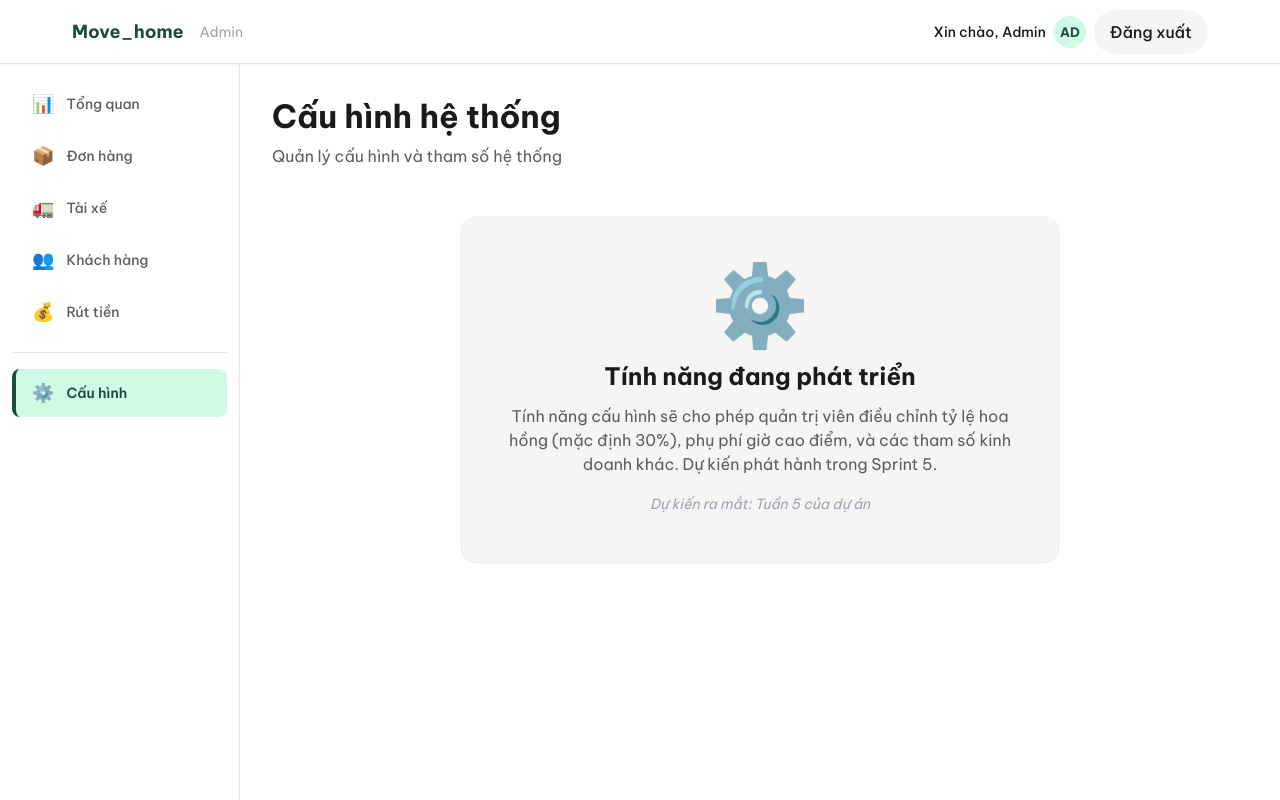
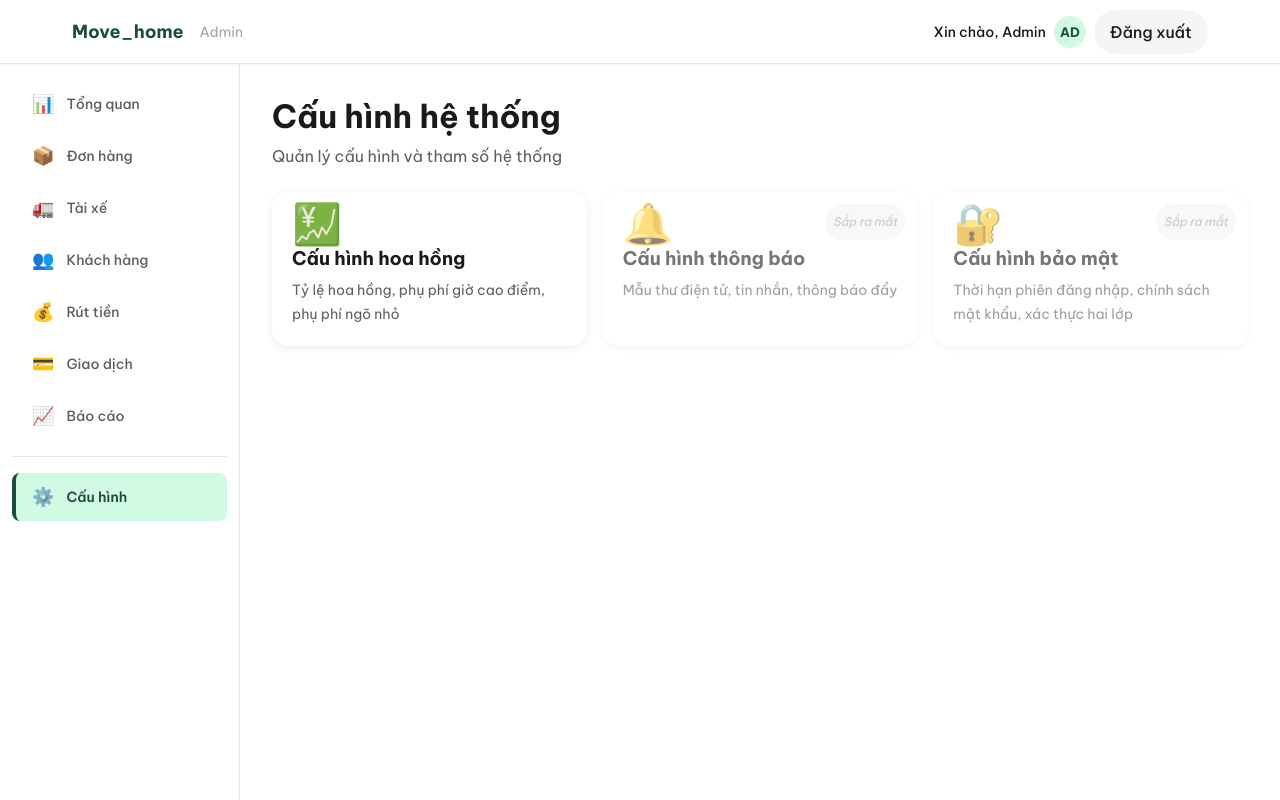
Before and after one commit to TriNM2505/move-home, a plain HTML site: page frontend/pages/admin/settings.html in a window 1280 px wide. Drawn offline with Linux system fonts and the light colour scheme.

Commit message:
fix(admin): unify sidebar to 8 items across all 12 admin pages
Sidebar updated from 6 items Sprint 1 to 8 items unified across:

6 Sprint 1 pages (multi-line format):
- dashboard.html
- orders.html
- drivers.html
- customers.html
- withdrawals.html
- settings.html (updated to landing menu with 3 cards)

6 Member 5 pages (minified format):
- order-detail.html
- driver-detail.html
- customer-detail.html
- transactions.html
- commission-settings.html
- reports.html

New sidebar items:
- Giao dịch (transactions.html)
- Báo cáo (reports.html)

Active state pattern:
- Direct match: dashboard/orders/drivers/customers/withdrawals/settings/transactions/reports active their own page
- Parent active for detail pages: order-detail -> Đơn hàng, driver-detail -> Tài xế, customer-detail -> Khách hàng, commission-settings -> Cấu hình

settings.html updated from empty state placeholder to landing menu with 3 cards:
- Cấu hình hoa hồng (active link to commission-settings.html)
- Cấu hình thông báo (Sắp ra mắt)
- Cấu hình bảo mật (Sắp ra mắt)

All text in Vietnamese with full diacritics.

```diff
--- a/frontend/pages/admin/settings.html
+++ b/frontend/pages/admin/settings.html
@@ -10,6 +10,67 @@
   <link href="https://fonts.googleapis.com/css2?family=Be+Vietnam+Pro:wght@400;500;600;700&display=swap&subset=vietnamese" rel="stylesheet">
 
   <link rel="stylesheet" href="../../css/styles.css">
+  <style>
+    .settings-grid {
+      display: grid;
+      grid-template-columns: repeat(3, 1fr);
+      gap: var(--spacing-lg);
+      margin-top: var(--spacing-2xl);
+    }
+
+    .settings-card {
+      background: var(--color-canvas);
+      border-radius: var(--rounded-xl);
+      padding: var(--spacing-xl);
+      box-shadow: var(--shadow-card, var(--shadow-level-1));
+      text-decoration: none;
+      color: inherit;
+      transition: transform 0.15s ease, box-shadow 0.15s ease;
+      position: relative;
+    }
+
+    .settings-card:hover:not(.disabled) {
+      transform: translateY(-2px);
+      box-shadow: var(--shadow-card-hover, var(--shadow-level-2));
+      text-decoration: none;
+    }
+
+    .settings-card.disabled {
+      opacity: 0.6;
+      cursor: not-allowed;
+    }
+
+    .settings-icon {
+      font-size: 40px;
+      margin-bottom: var(--spacing-md);
+    }
+
+    .settings-card h3 {
+      color: var(--color-ink);
+      margin-bottom: var(--spacing-sm);
+    }
+
+    .settings-card p {
+      color: var(--color-body);
+      font-size: var(--font-size-body-sm);
+    }
+
+    .settings-meta {
+      position: absolute;
+      top: var(--spacing-md);
+      right: var(--spacing-md);
+      background: var(--color-canvas-soft);
+      color: var(--color-mute);
+      padding: var(--spacing-xs) var(--spacing-sm);
+      border-radius: var(--rounded-pill);
+      font-size: var(--font-size-body-xs, var(--font-size-caption));
+      font-style: italic;
+    }
+
+    @media (max-width: 900px) {
+      .settings-grid { grid-template-columns: 1fr; }
+    }
+  </style>
 </head>
 <body>
 
@@ -60,6 +121,14 @@
           <span class="sidebar-icon">💰</span>
           <span>Rút tiền</span>
         </a>
+        <a href="transactions.html" class="sidebar-item">
+          <span class="sidebar-icon">💳</span>
+          <span>Giao dịch</span>
+        </a>
+        <a href="reports.html" class="sidebar-item">
+          <span class="sidebar-icon">📈</span>
+          <span>Báo cáo</span>
+        </a>
         <div class="sidebar-divider"></div>
         <a href="settings.html" class="sidebar-item sidebar-item--active">
           <span class="sidebar-icon">⚙️</span>
@@ -77,14 +146,27 @@
           <p class="page-subtitle">Quản lý cấu hình và tham số hệ thống</p>
         </header>
 
-        <section class="empty-state-card" aria-label="Trạng thái tính năng cấu hình">
-          <div class="empty-state-icon" aria-hidden="true">⚙️</div>
-          <h2 class="empty-state-headline">Tính năng đang phát triển</h2>
-          <p class="empty-state-body">
-            Tính năng cấu hình sẽ cho phép quản trị viên điều chỉnh tỷ lệ hoa hồng (mặc định 30%), phụ phí giờ cao điểm, và các tham số kinh doanh khác. Dự kiến phát hành trong Sprint 5.
-          </p>
-          <p class="empty-state-meta">Dự kiến ra mắt: Tuần 5 của dự án</p>
-        </section>
+        <div class="settings-grid">
+          <a href="commission-settings.html" class="settings-card">
+            <div class="settings-icon" aria-hidden="true">💹</div>
+            <h3>Cấu hình hoa hồng</h3>
+            <p>Tỷ lệ hoa hồng, phụ phí giờ cao điểm, phụ phí ngõ nhỏ</p>
+          </a>
+
+          <div class="settings-card disabled">
+            <div class="settings-icon" aria-hidden="true">🔔</div>
+            <h3>Cấu hình thông báo</h3>
+            <p>Mẫu thư điện tử, tin nhắn, thông báo đẩy</p>
+            <span class="settings-meta">Sắp ra mắt</span>
+          </div>
+
+          <div class="settings-card disabled">
+            <div class="settings-icon" aria-hidden="true">🔐</div>
+            <h3>Cấu hình bảo mật</h3>
+            <p>Thời hạn phiên đăng nhập, chính sách mật khẩu, xác thực hai lớp</p>
+            <span class="settings-meta">Sắp ra mắt</span>
+          </div>
+        </div>
 
       </div>
     </main>
```
Also changed, not shown: frontend/pages/admin/commission-settings.html (+1 -1 lines), frontend/pages/admin/customer-detail.html (+1 -1 lines), frontend/pages/admin/customers.html (+6 -0 lines), frontend/pages/admin/dashboard.html (+8 -0 lines), frontend/pages/admin/driver-detail.html (+1 -1 lines), frontend/pages/admin/drivers.html (+6 -0 lines), frontend/pages/admin/order-detail.html (+4 -2 lines), frontend/pages/admin/orders.html (+6 -0 lines), frontend/pages/admin/reports.html (+1 -1 lines), frontend/pages/admin/transactions.html (+1 -1 lines), frontend/pages/admin/withdrawals.html (+8 -0 lines).
